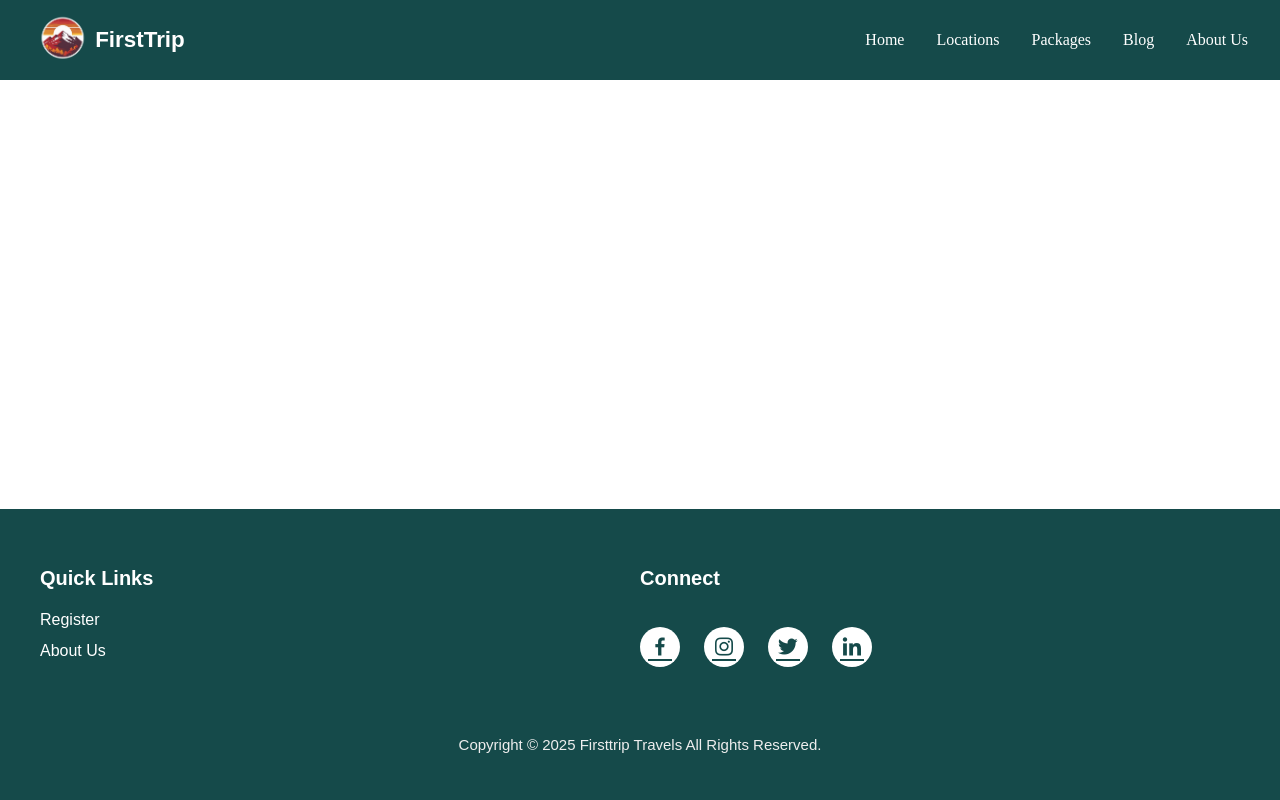
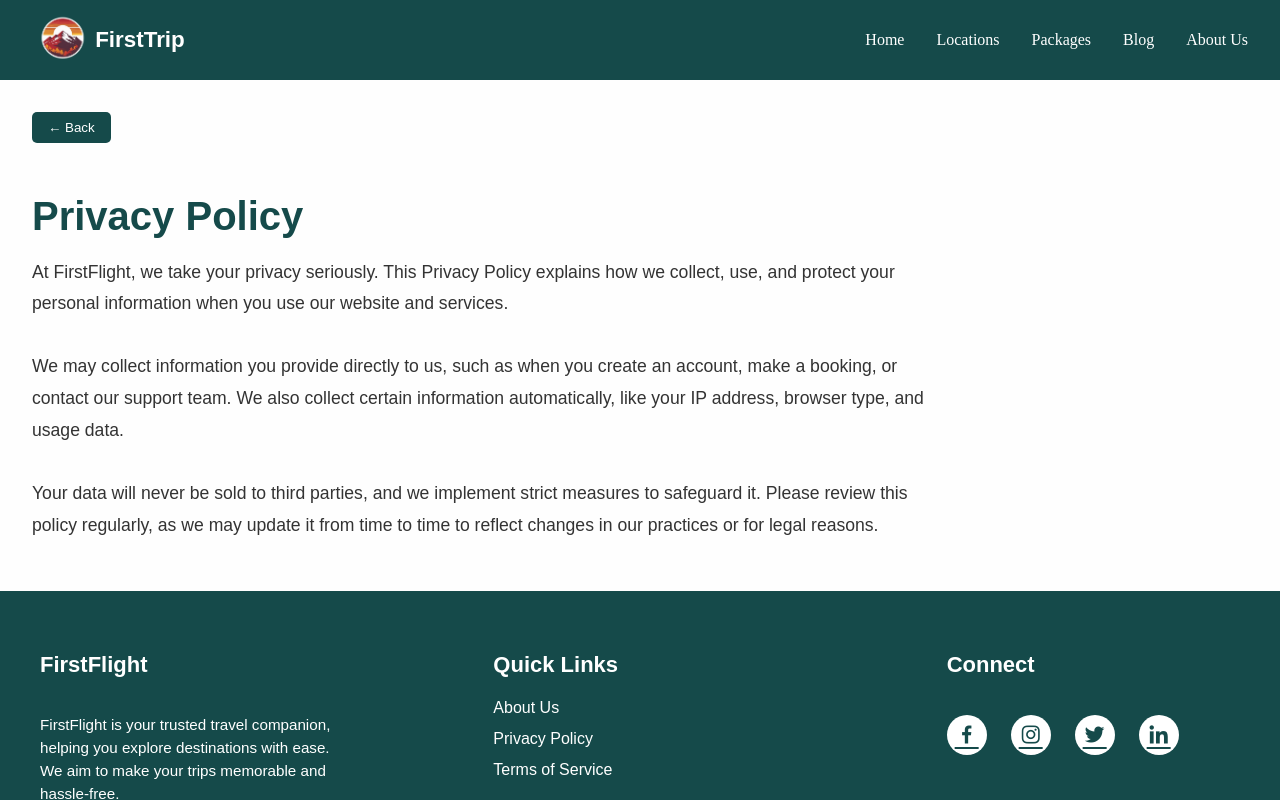
Before and after one commit to jita1218/travel_app, a React (Vite) app: page /privacy-policy in a window 1280 px wide. Built offline with nearby package versions, Linux system fonts and the light colour scheme.

Commit message:
edits done

```diff
--- a/src/App.jsx
+++ b/src/App.jsx
@@ -15,6 +15,8 @@ import Logout from './pages/logout';
 import Location from './pages/location';
 import WishlistPage from './pages/WishlistPage';
 import MyBookingsPage from './pages/MyBookingsPage';
+import PrivacyPolicyPage from './pages/PrivacyPolicyPage';
+import TermsOfServicePage from './pages/TermsOfServicePage';
 
 function App() {
   return (
@@ -33,7 +35,9 @@ function App() {
             <Route path="/signup" element={<FullPageWrapper><Signup /></FullPageWrapper>} />
             <Route path="/logout" element={<FullPageWrapper><Logout /></FullPageWrapper>} />
             <Route path="/wishlist" element={<FullPageWrapper><WishlistPage /></FullPageWrapper>} />
-            <Route path="/my-bookings" element={<FullPageWrapper><MyBookingsPage /></FullPageWrapper>} /> {/* ✅ NEW */}
+            <Route path="/my-bookings" element={<FullPageWrapper><MyBookingsPage /></FullPageWrapper>} />
+            <Route path="/privacy-policy" element={<PrivacyPolicyPage />} />
+            <Route path="/terms-of-service" element={<TermsOfServicePage />} />
           </Routes>
         </div>
         <Footer />
--- a/src/components/Footer.jsx
+++ b/src/components/Footer.jsx
@@ -15,16 +15,17 @@ const Footer = () => {
         flexWrap: 'wrap',
         maxWidth: '1200px',
         margin: '0 auto',
+        gap:'10rem',
     };
 
     const columnStyle = {
         flex: '1 1 200px',
-        marginBottom: '2rem',
+        marginBottom: '1rem',
     };
 
     const headingStyle = {
-        fontSize: '20px',
-        fontWeight: '600',
+        fontSize: '22px',
+        fontWeight: '700',
         marginBottom: '1rem',
         display: 'inline-block',
         paddingBottom: '5px',
@@ -67,11 +68,21 @@ const Footer = () => {
     return (
         <footer style={footerStyle}>
             <div style={containerStyle}>
+                {/* About Column */}
+                <div style={columnStyle}>
+                    <h4 style={headingStyle}>FirstFlight</h4>
+                    <p style={{ fontSize: '0.95rem', lineHeight: '1.5' }}>
+                        FirstFlight is your trusted travel companion, helping you explore destinations with ease.
+                        We aim to make your trips memorable and hassle-free.
+                    </p>
+                </div>
+
                 {/* Quick Links */}
                 <div style={columnStyle}>
                     <h4 style={headingStyle}>Quick Links</h4>
-                    <a href="/register" style={linkStyle}>Register</a>
                     <a href="/about" style={linkStyle}>About Us</a>
+                    <a href="/privacy-policy" style={linkStyle}>Privacy Policy</a>
+                    <a href="/terms-of-service" style={linkStyle}>Terms of Service</a>
                 </div>
 
                 {/* Connect */}
--- a/src/components/Navbar.jsx
+++ b/src/components/Navbar.jsx
@@ -46,7 +46,7 @@ function Navbar() {
                 }}
             >
                 <li><StyledLink to="/" onClick={closeMenu}>Home</StyledLink></li>
-                <li><StyledLink to="/?scroll=locations" onClick={closeMenu}>Locations</StyledLink></li>
+                <li><StyledLink to="/location" onClick={closeMenu}>Locations</StyledLink></li>
                 <li><StyledLink to="/?scroll=packages" onClick={closeMenu}>Packages</StyledLink></li>
                 <li><StyledLink to="/blog" onClick={closeMenu}>Blog</StyledLink></li>
                 <li><StyledLink to="/about" onClick={closeMenu}>About Us</StyledLink></li>
--- /dev/null
+++ b/src/pages/PrivacyPolicyPage.jsx
@@ -0,0 +1,47 @@
+import React from 'react';
+import { useNavigate } from 'react-router-dom';
+import Navbar from '../components/Navbar';
+import Footer from '../components/Footer';
+
+const PrivacyPolicyPage = () => {
+    const navigate = useNavigate();
+
+    return (
+        <>
+            <div style={{ fontFamily: "'Poppins', sans-serif", padding: '2rem', background: '#fefefe' }}>
+                <button
+                    onClick={() => navigate("/")}
+                    style={{
+                        backgroundColor: '#154a4a',
+                        color: '#fff',
+                        border: 'none',
+                        padding: '0.5rem 1rem',
+                        borderRadius: '5px',
+                        cursor: 'pointer',
+                        marginBottom: '1.5rem'
+                    }}
+                >
+                    ← Back
+                </button>
+
+                <h1 style={{ fontSize: '2.5rem', fontWeight: '700', marginBottom: '1rem', color: '#154a4a' }}>
+                    Privacy Policy
+                </h1>
+                <p style={{ fontSize: '1.1rem', color: '#333', lineHeight: '1.8', maxWidth: '900px' }}>
+                    At FirstFlight, we take your privacy seriously. This Privacy Policy explains how we collect, use,
+                    and protect your personal information when you use our website and services.
+                    <br /><br />
+                    We may collect information you provide directly to us, such as when you create an account,
+                    make a booking, or contact our support team. We also collect certain information automatically,
+                    like your IP address, browser type, and usage data.
+                    <br /><br />
+                    Your data will never be sold to third parties, and we implement strict measures to safeguard it.
+                    Please review this policy regularly, as we may update it from time to time to reflect changes in
+                    our practices or for legal reasons.
+                </p>
+            </div>
+        </>
+    );
+};
+
+export default PrivacyPolicyPage;
--- /dev/null
+++ b/src/pages/TermsOfServicePage.jsx
@@ -0,0 +1,45 @@
+import React from 'react';
+import { useNavigate } from 'react-router-dom';
+import Navbar from '../components/Navbar';
+import Footer from '../components/Footer';
+
+const TermsOfServicePage = () => {
+    const navigate = useNavigate();
+
+    return (
+        <>
+            <div style={{ fontFamily: "'Poppins', sans-serif", padding: '2rem', background: '#fefefe' }}>
+                <button
+                    onClick={() => navigate("/")}
+                    style={{
+                        backgroundColor: '#154a4a',
+                        color: '#fff',
+                        border: 'none',
+                        padding: '0.5rem 1rem',
+                        borderRadius: '5px',
+                        cursor: 'pointer',
+                        marginBottom: '1.5rem'
+                    }}
+                >
+                    ← Back
+                </button>
+
+                <h1 style={{ fontSize: '2.5rem', fontWeight: '700', marginBottom: '1rem', color: '#154a4a' }}>
+                    Terms of Service
+                </h1>
+                <p style={{ fontSize: '1.1rem', color: '#333', lineHeight: '1.8', maxWidth: '900px' }}>
+                    Welcome to FirstFlight! By using our website and services, you agree to comply with and be bound
+                    by the following terms and conditions.
+                    <br /><br />
+                    You agree to use our platform responsibly, only for lawful purposes, and in a way that does not infringe
+                    on the rights of others. All bookings are subject to availability, and prices may change without prior notice.
+                    <br /><br />
+                    We reserve the right to modify or update these Terms of Service at any time. Continued use of our
+                    platform after changes means you accept the updated terms.
+                </p>
+            </div>
+        </>
+    );
+};
+
+export default TermsOfServicePage;
```
